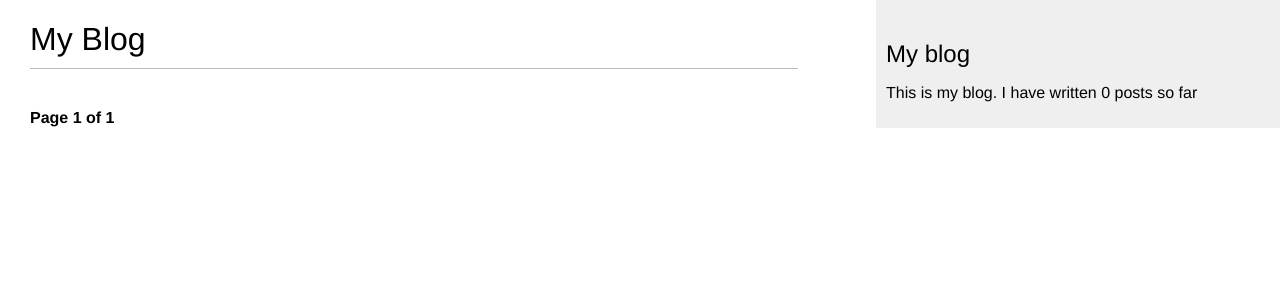
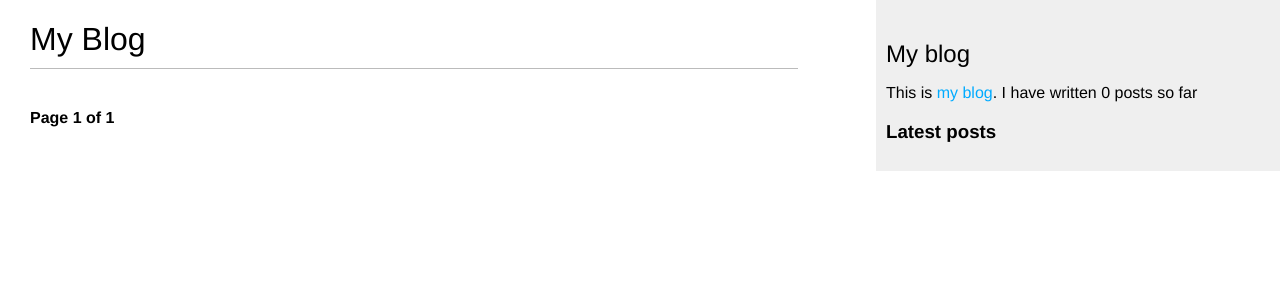
Before and after one commit to blessed15896/mysite, a Django app: page /blog/ in a window 1280 px wide. Shown: the top 300 px of the page. Run offline with Django 5.2, Linux system fonts and the light colour scheme; data that the repository does not hold is empty.

Commit message:
Inclusion template tag to show latest posts

```diff
--- a/blog/templates/blog/base.html
+++ b/blog/templates/blog/base.html
@@ -15,7 +15,9 @@
     </div>
     <div id="sidebar">
         <h2>My blog</h2>
-        <p>This is my blog. I have written {% total_posts %} posts so far</p>
+        <p>This is <a href="{% url 'blog:post_list' %}">my blog</a>. I have written {% total_posts %} posts so far</p>
+        <h3>Latest posts</h3>
+        {% show_latest_posts 3 %}
     </div>
 </body>
 </html>
--- /dev/null
+++ b/blog/templates/blog/post/latest_posts.html
@@ -0,0 +1,7 @@
+<ul>
+    {% for post in latest_posts %}
+        <li>
+            <a href="{{ post.get_absolute_url }}">{{ post.title }}</a>
+        </li>
+    {% endfor %}
+</ul>
--- a/blog/templatetags/blog_tags.py
+++ b/blog/templatetags/blog_tags.py
@@ -7,3 +7,9 @@ register = template.Library()
 @register.simple_tag
 def total_posts():
     return Post.published.count()
+
+
+@register.inclusion_tag('blog/post/latest_posts.html')
+def show_latest_posts(count=5):
+    latest_posts = Post.published.order_by('-publish')[:count]
+    return {'latest_posts': latest_posts}
```
